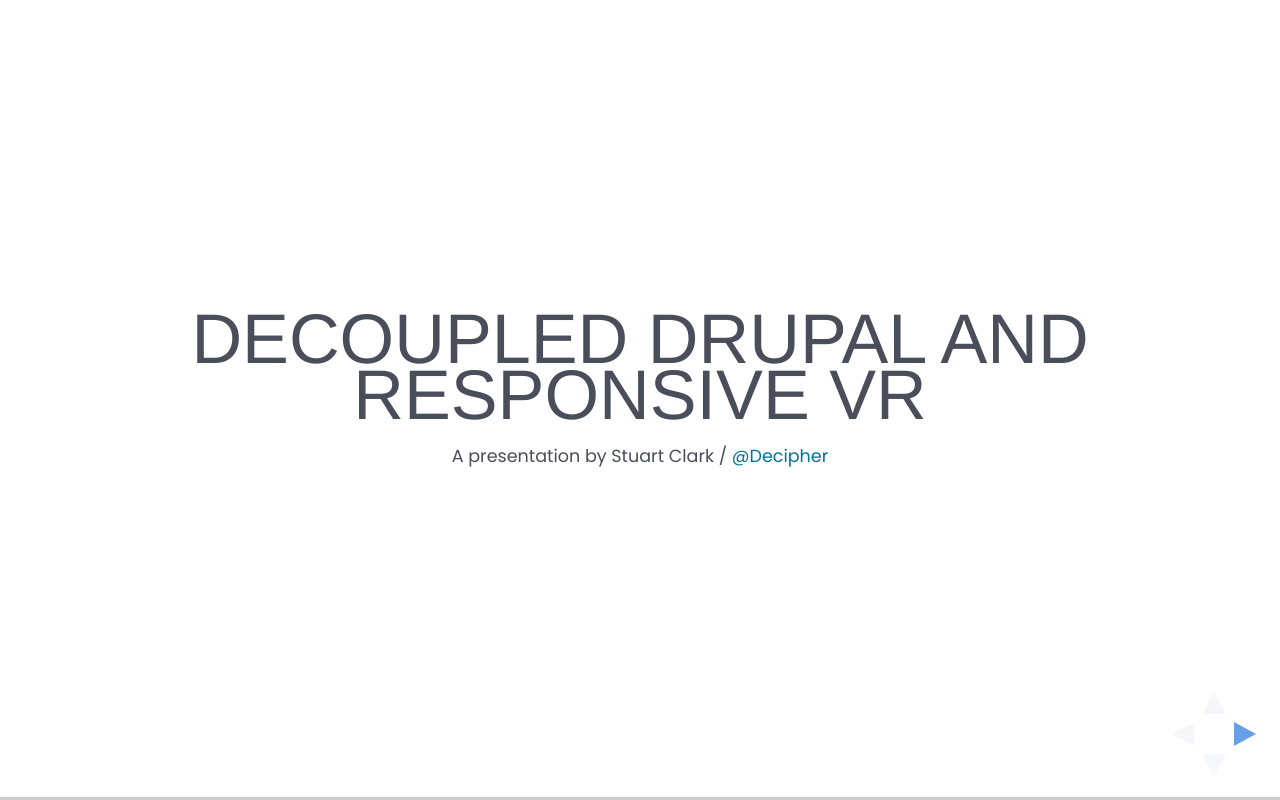
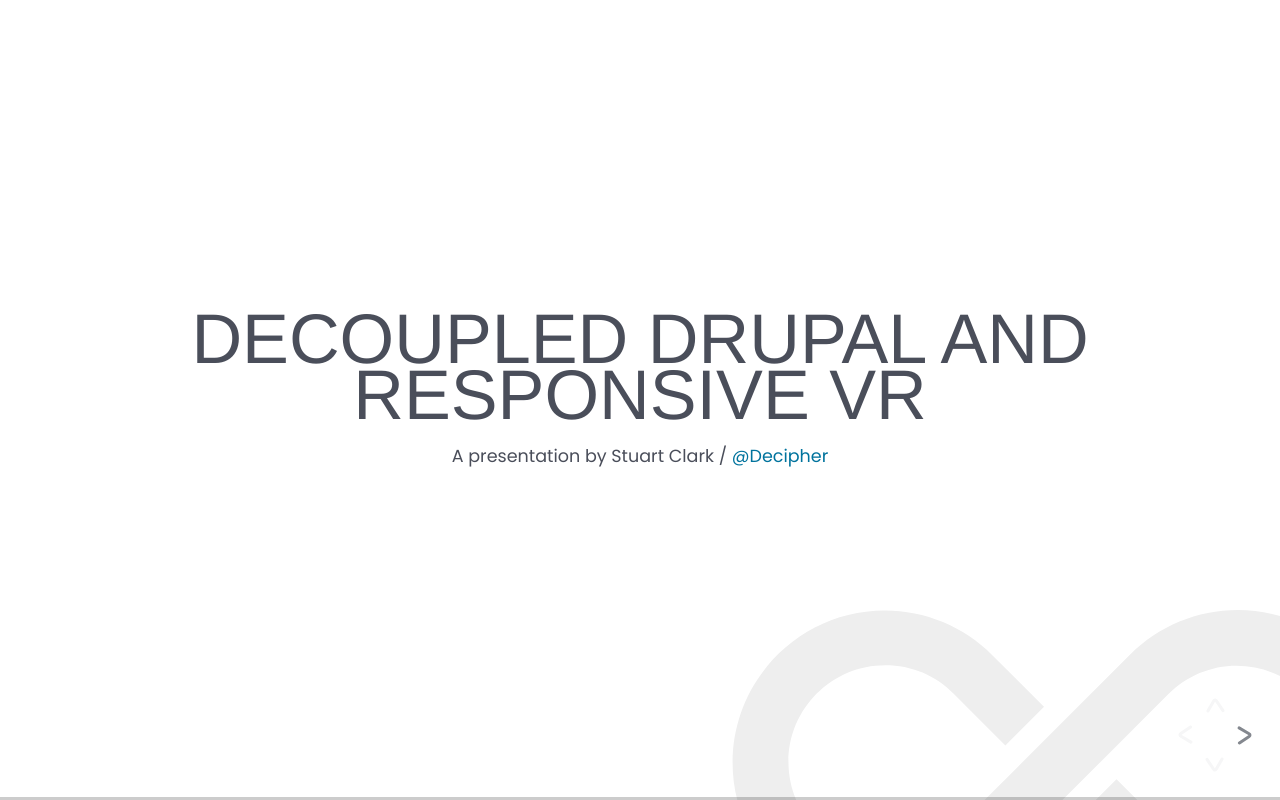
Before and after one commit to Realityloop/responsive-vr, a PHP site: page / in a window 1280 px wide. Run offline with PHP 8.4, Linux system fonts and the light colour scheme; some libraries are stand-ins or nearby versions.

Commit message:
Updated styles.

```diff
--- a/css/theme/realityloop.css
+++ b/css/theme/realityloop.css
@@ -16,6 +16,10 @@
 }
 
 .reveal {
+    background-image: url('../../images/loop.svg');
+    background-position: 118% 125%;
+    background-repeat: no-repeat;
+    background-size: 52%;
     font-family: "Poppins", "Helvetica Neue", Helvetica, Arial, sans-serif;
     font-size: 1em;
     font-weight: normal;
@@ -298,40 +302,41 @@
 /*********************************************
  * NAVIGATION CONTROLS
  *********************************************/
+.reveal .controls button {
+    background-image: url('../../images/arrow.svg');
+    background-position: center center;
+    background-repeat: no-repeat;
+    border: none;
+    display: block;
+    height: 30px;
+    width: 30px;
+}
+
 .reveal .controls .navigate-left,
 .reveal .controls .navigate-left.enabled {
-    border-right-color: #2a76dd;
+    left: 10px;
+    top: 40px;
+    transform: rotate(-90deg);
 }
 
 .reveal .controls .navigate-right,
 .reveal .controls .navigate-right.enabled {
-    border-left-color: #2a76dd;
+    left: 70px;
+    top: 40px;
+    transform: rotate(90deg);
 }
 
 .reveal .controls .navigate-up,
 .reveal .controls .navigate-up.enabled {
-    border-bottom-color: #2a76dd;
+    left: 40px;
+    top: 10px;
 }
 
 .reveal .controls .navigate-down,
 .reveal .controls .navigate-down.enabled {
-    border-top-color: #2a76dd;
-}
-
-.reveal .controls .navigate-left.enabled:hover {
-    border-right-color: #6ca0e8;
-}
-
-.reveal .controls .navigate-right.enabled:hover {
-    border-left-color: #6ca0e8;
-}
-
-.reveal .controls .navigate-up.enabled:hover {
-    border-bottom-color: #6ca0e8;
-}
-
-.reveal .controls .navigate-down.enabled:hover {
-    border-top-color: #6ca0e8;
+    left: 40px;
+    top: 70px;
+    transform: rotate(180deg);
 }
 
 /*********************************************
```
Also changed, not shown: images/arrow.svg (added), images/loop.svg (added).
